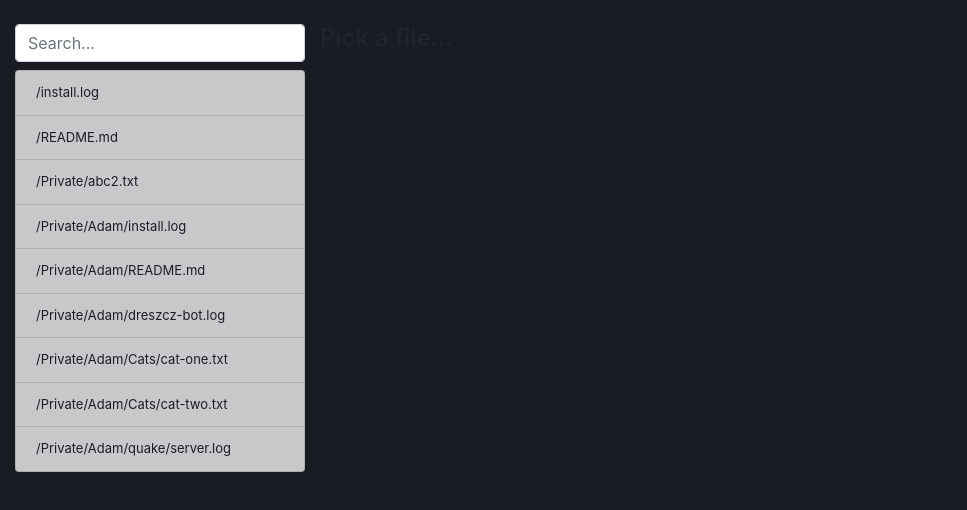
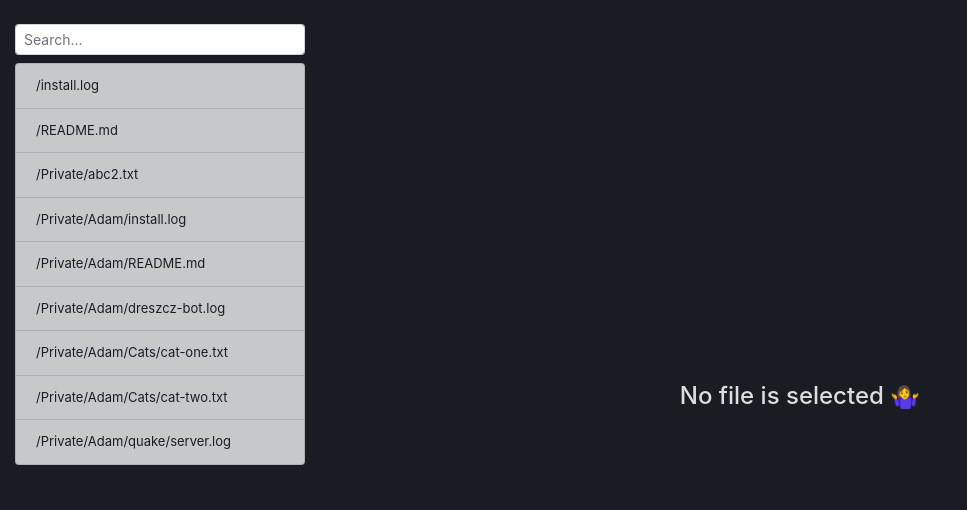
Before and after one commit to ENT108/file-viewer-ui, a React (Create React App) app: page / in a window 1280 px wide. Shown: the top 510 px of the page, without its empty margins (0-967 px from the left). Built offline with nearby package versions, Linux system fonts and the light colour scheme.

Commit message:
prior build

```diff
--- a/src/App.css
+++ b/src/App.css
@@ -5,11 +5,17 @@ html {
 body {
   background-color: #191c22;
   height: 100%;
+  color: #ddd;
 }
 
 #root {
   height: 100%;
 }
+
+/* input.form-control,
+input::placeholder {
+  font-size: small;
+} */
 
 .list-group-item {
   font-size: small;
--- a/src/App.js
+++ b/src/App.js
@@ -4,57 +4,32 @@ import "./App.css";
 import Container from "react-bootstrap/Container";
 import Row from "react-bootstrap/Row";
 import Col from "react-bootstrap/Col";
-import Button from "react-bootstrap/Button";
-import FormControl from "react-bootstrap/FormControl";
-import ListGroup from "react-bootstrap/ListGroup";
 import dataSource from "./dataSource.json";
-import { parseFiles } from "./parseFiles";
+import { parseFiles, getFiles } from "./dataTools";
+import FileList from "./components/FileList";
+import FilePreview from "./components/FilePreview";
+
+const data = parseFiles(dataSource);
 
 function App() {
   const [preview, setPreview] = useState(null);
   const [filter, setFilter] = useState(null);
-  const data = parseFiles(dataSource);
-  const files = Array.from(data.keys())
-    .map((file) => {
-      if (filter && file.toLowerCase().search(filter) > -1) return file;
-      else if (!filter) return file;
-      else return null;
-    })
-    .filter((file) => file);
+  const files = getFiles(data, filter);
 
   return (
     <Container fluid className="h-100 py-4">
       <Row className="h-100">
         <Col xs={12} md={3} className="h-100">
-          <FormControl
-            placeholder="Search..."
-            aria-label="Search"
-            className="mb-2"
-            onChange={(e) => setFilter(e.target.value)}
+          <FileList
+            files={files}
+            filter={filter}
+            setFilter={setFilter}
+            setPreview={setPreview}
           />
-          <ListGroup>
-            {files.map((file, idx) => (
-              <ListGroup.Item
-                variant="dark"
-                onClick={() => setPreview(file)}
-                action
-                key={idx}
-              >
-                {file}
-              </ListGroup.Item>
-            ))}
-          </ListGroup>
         </Col>
-        {preview ? (
-          <Col className="h-100 d-flex flex-column">
-            <Button id="close" variant="dark" onClick={() => setPreview(null)}>
-              <span id="close-text">close file</span>
-            </Button>
-            <code className="output">{decodeURI(data.get(preview))}</code>
-          </Col>
-        ) : (
-          <h4>Pick a file...</h4>
-        )}
+        <Col className="h-100 d-flex flex-column justify-content-center">
+          <FilePreview data={data} preview={preview} setPreview={setPreview} />
+        </Col>
       </Row>
     </Container>
   );
--- /dev/null
+++ b/src/components/FileList.jsx
@@ -0,0 +1,34 @@
+import React from "react";
+
+import InputGroup from "react-bootstrap/InputGroup";
+import FormControl from "react-bootstrap/FormControl";
+import ListGroup from "react-bootstrap/ListGroup";
+
+import { SentencesEnum } from "../constants";
+
+const FileList = ({ files, filter, setFilter, setPreview }) => (
+  <>
+    <InputGroup className="mb-2" size="sm">
+      <FormControl
+        placeholder={SentencesEnum.search}
+        aria-label="Search"
+        onChange={(e) => setFilter(e.target.value)}
+        value={filter}
+      />
+    </InputGroup>
+    <ListGroup>
+      {files.map((file, idx) => (
+        <ListGroup.Item
+          variant="dark"
+          onClick={() => setPreview(file)}
+          action
+          key={idx}
+        >
+          {file}
+        </ListGroup.Item>
+      ))}
+    </ListGroup>
+  </>
+);
+
+export default FileList;
--- /dev/null
+++ b/src/components/FilePreview.jsx
@@ -0,0 +1,19 @@
+import React from "react";
+import Button from "react-bootstrap/Button";
+import {SentencesEnum} from "../constants"
+
+const FilePreview = ({ data, preview, setPreview }) =>
+  preview ? (
+    <>
+      <Button id="close" variant="dark" onClick={() => setPreview(null)}>
+        <span id="close-text">{SentencesEnum.closeFile}</span>
+      </Button>
+      <code className="output rounded-bottom">
+        {data.get(preview)}
+      </code>
+    </>
+  ) : (
+    <h4 className="align-self-center">{SentencesEnum.noFiles}</h4>
+  );
+
+  export default FilePreview;
--- a/src/constants.js
+++ b/src/constants.js
@@ -1,4 +1,11 @@
-export const entityType = Object.freeze({
+export const EntityTypeEnum = Object.freeze({
   "DIRECTORY": "DIRECTORY",
   "FILE": "FILE"
 })
+
+export const SentencesEnum = Object.freeze({
+  "noFiles": "No file is selected 🤷‍♀️",
+  "search": "Search...",
+  "closeFile": "❌ Close Preview",
+  "clearFilter": "Clear"
+})
--- /dev/null
+++ b/src/dataTools.js
@@ -0,0 +1,32 @@
+import {EntityTypeEnum} from './constants'
+
+let fileMap = new Map()
+
+export const parseFiles = (data, parent) => {
+  const addFile = element => {
+    const cont = element.contents
+    fileMap.set(`${parent}${element.name}`, cont)
+  }
+
+  if (data.type === EntityTypeEnum.FILE) {
+    addFile(data)
+
+  } else if (data.type === EntityTypeEnum.DIRECTORY) {
+    const path = () => {
+      if (parent) return `${parent}${data.name}/`
+      else return '/'
+    }
+
+    data.contents.forEach(element => parseFiles(element, path()))
+  }
+
+  return fileMap
+}
+
+export const getFiles = (data, filter) => Array.from(data.keys())
+  .map((file) => {
+    if (filter && file.toLowerCase().search(filter) > -1) return file
+    else if (!filter) return file
+    else return null
+  })
+  .filter((file) => file);
--- a/src/parseFiles.js
+++ /dev/null
@@ -1,24 +0,0 @@
-import {entityType} from './constants'
-
-let fileMap = new Map()
-
-export const parseFiles = (data, parent) => {
-  const addFile = element => {
-    const cont = encodeURI(element.contents)
-    fileMap.set(`${parent}${element.name}`, cont)
-  }
-
-  if (data.type === entityType.FILE) {
-    addFile(data)
-
-  } else if (data.type === entityType.DIRECTORY) {
-    const path = () => {
-      if (parent) return `${parent}${data.name}/`
-      else return '/'
-    }
-
-    data.contents.forEach(element => parseFiles(element, path()))
-  }
-
-  return fileMap
-}
```
Also changed, not shown: public/index.html (+0 -19 lines), src/logo.svg (deleted).
